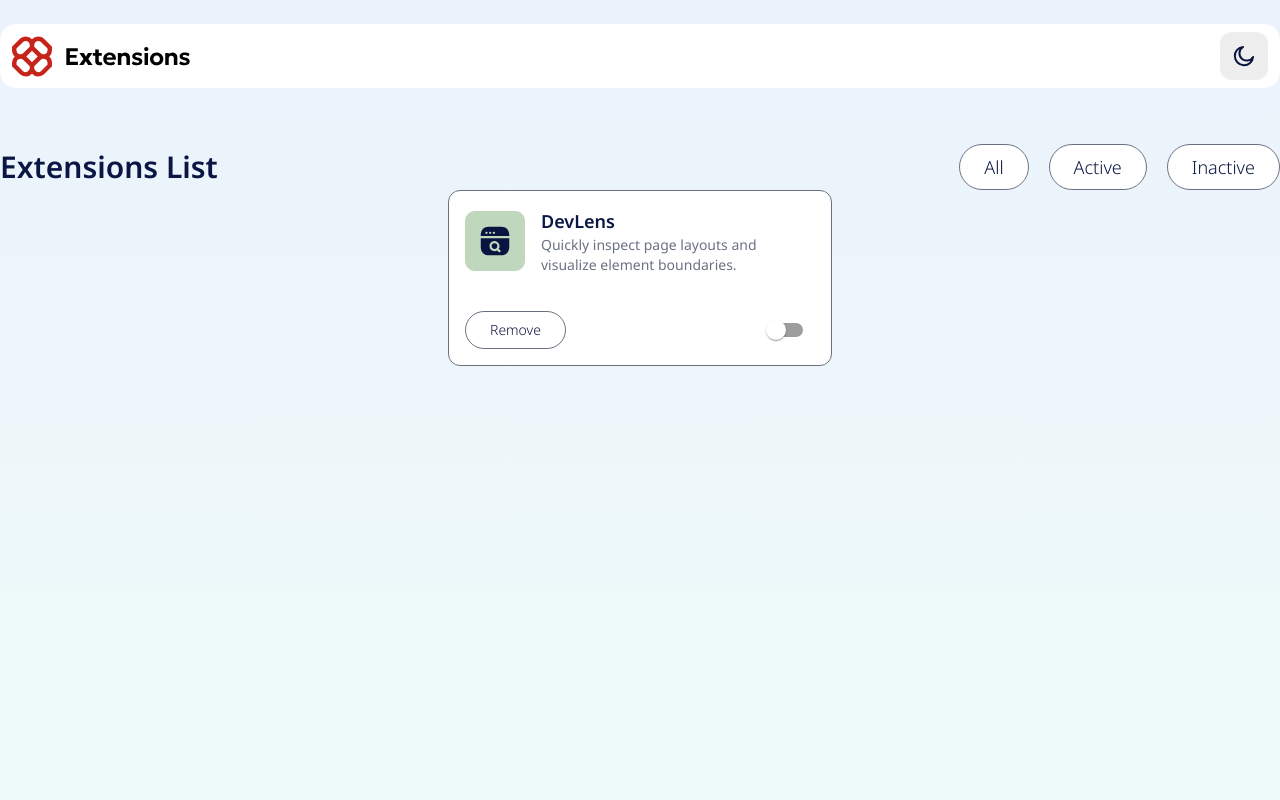
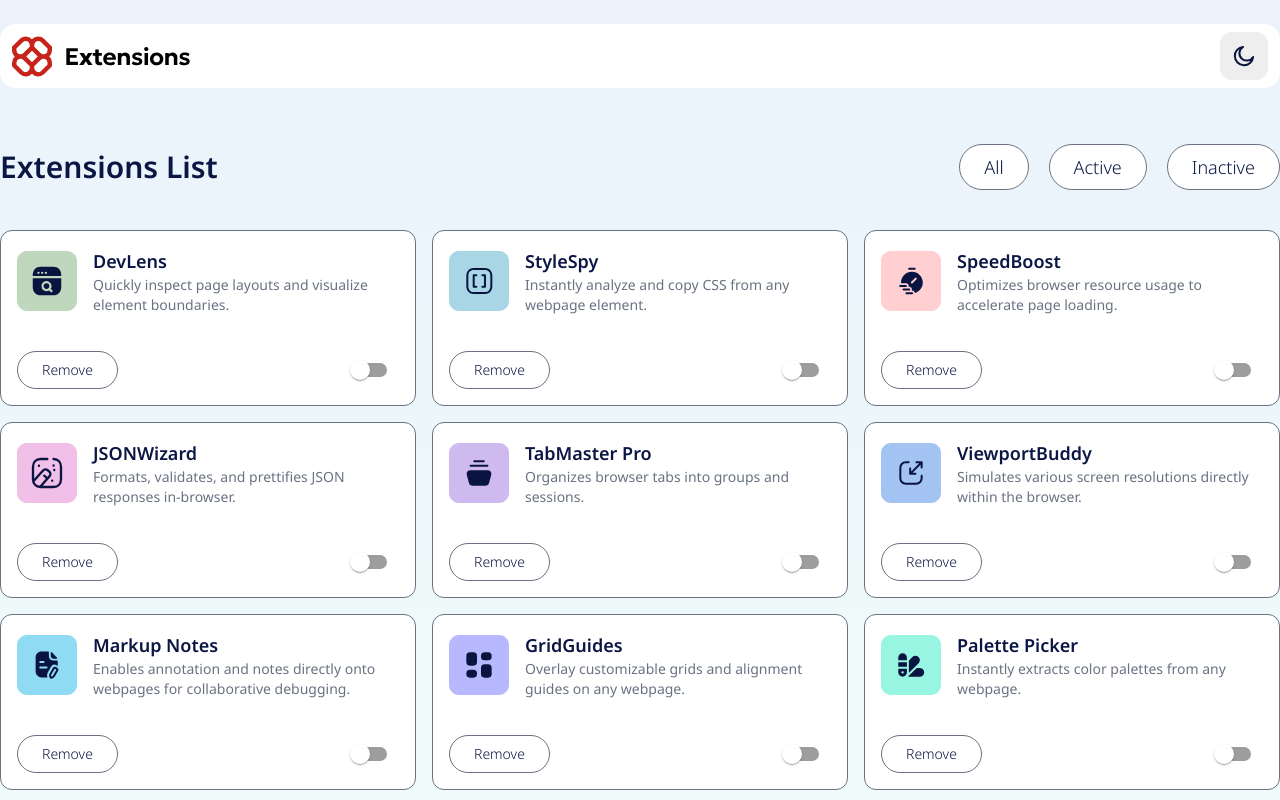
Before and after one commit to ptzburn/extensions, a React (Vite) app: page / in a window 1280 px wide. Shown: the top 800 px of the page. Built offline with nearby package versions, Linux system fonts and the light colour scheme.

Commit message:
Grid ready

```diff
--- a/src/App.jsx
+++ b/src/App.jsx
@@ -1,16 +1,14 @@
 import React from 'react'
 import Header from './components/Header.jsx'
 import { ThemeProvider } from './context/ThemeContext.jsx'
-import Extensions from './components/Extensions.jsx'
-import Card from './components/Card.jsx'
+import ExtensionList from './components/ExtensionList.jsx'
 
 const App = () => {
   return (
     <div className="items-center flex flex-col">
       <ThemeProvider>
         <Header />
-        <Extensions />
-        <Card />
+        <ExtensionList />
       </ThemeProvider>
     </div>
   )
--- /dev/null
+++ b/src/assets/extensions.js
@@ -0,0 +1,81 @@
+const extensions = [
+  {
+    id: 1,
+    iconPath: '/logo-devlens.svg',
+    title: 'DevLens',
+    description:
+      'Quickly inspect page layouts and visualize element boundaries.'
+  },
+  {
+    id: 2,
+    iconPath: '/logo-style-spy.svg',
+    title: 'StyleSpy',
+    description: 'Instantly analyze and copy CSS from any webpage element.'
+  },
+  {
+    id: 3,
+    iconPath: '/logo-speed-boost.svg',
+    title: 'SpeedBoost',
+    description: 'Optimizes browser resource usage to accelerate page loading.'
+  },
+  {
+    id: 4,
+    iconPath: '/logo-json-wizard.svg',
+    title: 'JSONWizard',
+    description: 'Formats, validates, and prettifies JSON responses in-browser.'
+  },
+  {
+    id: 5,
+    iconPath: '/logo-tab-master-pro.svg',
+    title: 'TabMaster Pro',
+    description: 'Organizes browser tabs into groups and sessions.'
+  },
+  {
+    id: 6,
+    iconPath: '/logo-viewport-buddy.svg',
+    title: 'ViewportBuddy',
+    description:
+      'Simulates various screen resolutions directly within the browser.'
+  },
+  {
+    id: 7,
+    iconPath: '/logo-markup-notes.svg',
+    title: 'Markup Notes',
+    description:
+      'Enables annotation and notes directly onto webpages for collaborative debugging.'
+  },
+  {
+    id: 8,
+    iconPath: '/logo-grid-guides.svg',
+    title: 'GridGuides',
+    description:
+      'Overlay customizable grids and alignment guides on any webpage.'
+  },
+  {
+    id: 9,
+    iconPath: '/logo-palette-picker.svg',
+    title: 'Palette Picker',
+    description: 'Instantly extracts color palettes from any webpage.'
+  },
+  {
+    id: 10,
+    iconPath: '/logo-link-checker.svg',
+    title: 'LinkChecker',
+    description: 'Scans and highlights broken links on any page.'
+  },
+  {
+    id: 11,
+    iconPath: '/logo-dom-snapshot.svg',
+    title: 'DOM Snapshot',
+    description: 'Capture and export DOM structures quickly.'
+  },
+  {
+    id: 12,
+    iconPath: '/logo-console-plus.svg',
+    title: 'ConsolePlus',
+    description:
+      'Enhanced developer console with advanced filtering and logging.'
+  }
+]
+
+export default extensions
--- a/src/components/Card.jsx
+++ b/src/components/Card.jsx
@@ -1,15 +1,11 @@
 import React from 'react'
 import ToggleButton from './ToggleButton.jsx'
 
-const Card = ({
-  icon = '/logo-devlens.svg',
-  title = 'DevLens',
-  description = 'Quickly inspect page layouts and visualize element boundaries.'
-}) => {
+const Card = ({ extension: { iconPath, title, description } }) => {
   return (
     <div className="card">
       <div className="flex flex-row gap-4">
-        <img src={icon} alt={title} />
+        <img src={iconPath} alt={title} />
         <div className="flex flex-col">
           <h2>{title}</h2>
           <p>{description}</p>
--- /dev/null
+++ b/src/components/ExtensionList.jsx
@@ -0,0 +1,26 @@
+import React from 'react'
+import Card from './Card.jsx'
+import extensions from '../assets/extensions.js'
+
+const ExtensionList = () => {
+  return (
+    <>
+      <div className="flex flex-col md:flex-row w-xs md:w-xl lg:w-7xl md:justify-between items-center mt-12 md:mt-14">
+        <h1>Extensions List</h1>
+        <div className="flex">
+          <button className="sort-button mr-5">All</button>
+          <button className="sort-button mr-5">Active</button>
+          <button className="sort-button">Inactive</button>
+        </div>
+      </div>
+      <div className="mt-10 w-full max-w-xs md:max-w-xl lg:max-w-7xl mx-auto">
+        <ul>
+          {extensions.map(extension => (
+            <Card key={extension.id} extension={extension} />
+          ))}
+        </ul>
+      </div>
+    </>
+  )
+}
+export default ExtensionList
--- a/src/components/Extensions.jsx
+++ /dev/null
@@ -1,15 +0,0 @@
-import React from 'react'
-
-const Extensions = () => {
-  return (
-    <div className="flex flex-col md:flex-row w-xs md:w-xl lg:w-7xl md:justify-between items-center mt-12 md:mt-14">
-      <h1>Extensions List</h1>
-      <div className="flex">
-        <button className="sort-button mr-5">All</button>
-        <button className="sort-button mr-5">Active</button>
-        <button className="sort-button">Inactive</button>
-      </div>
-    </div>
-  )
-}
-export default Extensions
--- a/src/index.css
+++ b/src/index.css
@@ -35,6 +35,10 @@
 
     p {
         @apply text-gray-500 dark:text-gray-400 text-sm;
+    }
+
+    ul {
+        @apply grid grid-cols-1 md:grid-cols-2 lg:grid-cols-3 gap-4;
     }
 }
 
@@ -81,6 +85,11 @@
 
     .card {
         @apply  border border-gray-500 bg-white dark:bg-[#1f2535]
-                flex flex-col justify-between rounded-xl p-4 h-44 w-sm;
+                flex flex-col justify-between rounded-xl p-4 h-44;
+    }
+
+    .switch {
+        @apply focus:ring-2 focus:outline-none focus:ring-offset-2 focus:ring-offset-white focus:ring-[#cc7378]
+        dark:focus:ring-[#b76468] dark:focus:ring-offset-black rounded-4xl
     }
 }
```
